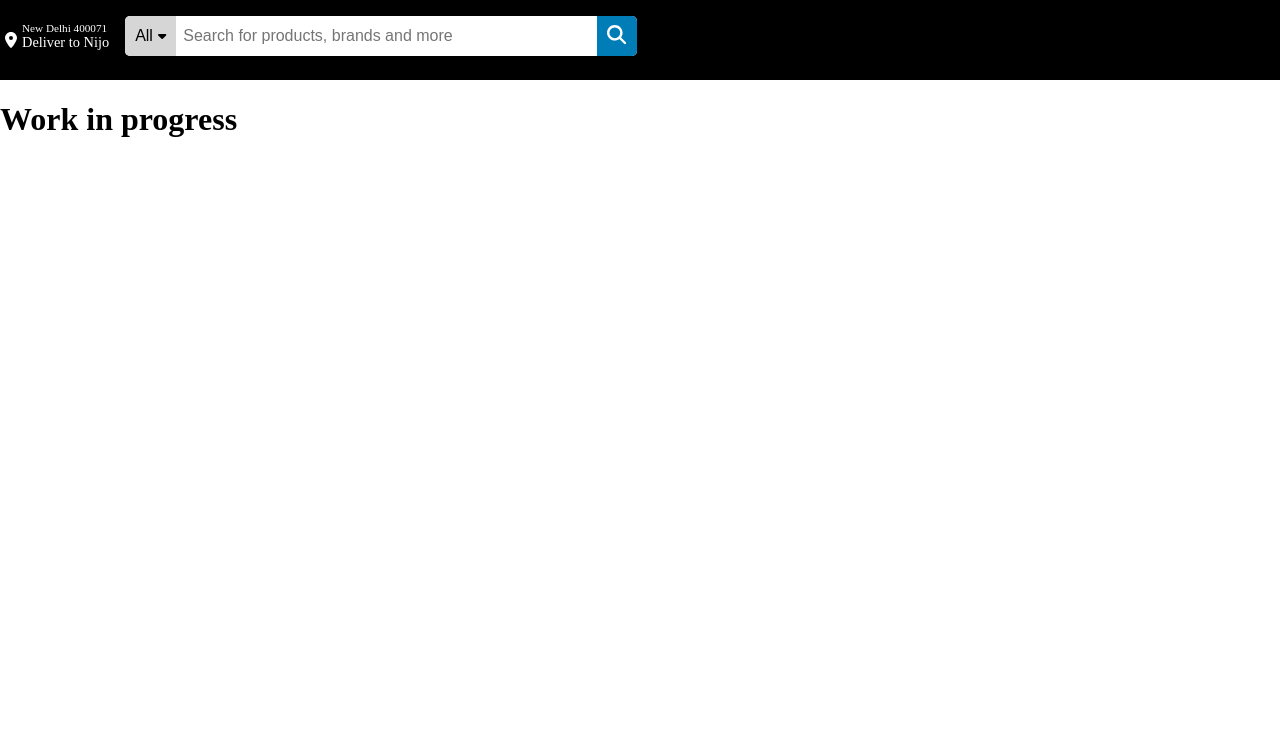
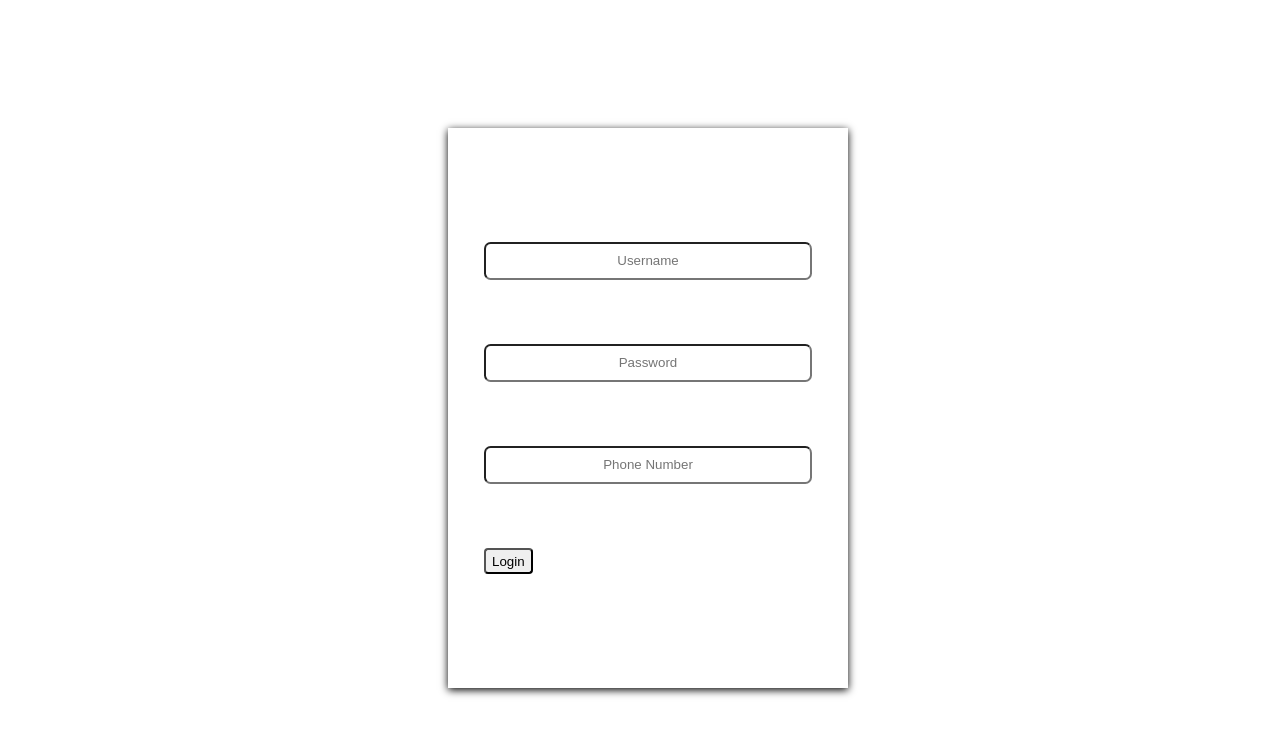
Before and after one commit to vaheedsk36/ecommerce-frontend, a React (Vite) app: page /login in a window 1280 px wide. Shown: the top 736 px of the page. Built offline with nearby package versions, Linux system fonts and the light colour scheme.

Commit message:
WIP: Login page

```diff
--- a/src/App.tsx
+++ b/src/App.tsx
@@ -1,30 +1,21 @@
 // import { useEffect } from "react";
+import { BrowserRouter, Routes, Route } from "react-router-dom";
 import BodyLayout from "./components/layouts/BodyLayout";
 import { QueryClientProvider, QueryClient } from 'react-query';
 import { ReactQueryDevtools } from 'react-query/devtools'
+import Login from "./pages/Login/Login";
 
 const queryClient = new QueryClient();
 
 function App() {
-
-
   return (
-    <QueryClientProvider client={queryClient}>
-      <div className="App">
-        <BodyLayout>
-          <div style={{
-            height:'100rem'
-          }}>
-            <h1>Work in progress</h1>
-          </div>
-        </BodyLayout>
-
-        <input type="number" />
-        <button type="submit" onClick={()=>{
-        }}>Submit</button>
-      </div>
-      {/* <ReactQueryDevtools initialIsOpen={false} position='bottom-right'/> */}
-    </QueryClientProvider>
+    <>
+      <BrowserRouter>
+        <Routes>
+          <Route path="/login" element={<Login />} />
+        </Routes>
+      </BrowserRouter>
+    </>
   );
 }
 
--- a/src/assets/styles/scss/color-codes.scss
+++ b/src/assets/styles/scss/color-codes.scss
@@ -0,0 +1 @@
+$white : #FFFFFF;
--- a/src/assets/styles/scss/index.scss
+++ b/src/assets/styles/scss/index.scss
@@ -1,7 +1,5 @@
-@import "./fontawesome/scss/fontawesome.scss";
-@import "./fontawesome/scss/solid.scss";
-@import "./fontawesome/scss/brands.scss";
 @import 'layout';
+@import 'login';
 
 /*
 ! We are following BEM design convention for css.
@@ -10,17 +8,3 @@
 $color_1: rgba(255, 255, 255, 0.87);
 $font-family_1: Inter, system-ui, Avenir, Helvetica, Arial, sans-serif;
 $background-color_1: #242424;
-
-&:root {
-	font-family: $font-family_1;
-	line-height: 1.5;
-	font-weight: 400;
-	color-scheme: light dark;
-	color: $color_1;
-	background-color: $background-color_1;
-	font-synthesis: none;
-	text-rendering: optimizeLegibility;
-	-webkit-font-smoothing: antialiased;
-	-moz-osx-font-smoothing: grayscale;
-	-webkit-text-size-adjust: 100%;
-}
--- /dev/null
+++ b/src/assets/styles/scss/login.scss
@@ -0,0 +1,41 @@
+@import 'color-codes';
+
+.login--container {
+    width: 100vw;
+    height: 100vh;
+    display : flex;
+    justify-content: center;
+    align-items: center;
+}
+
+.login--container-div {
+    background-color: $white;
+    height: 35rem;
+    width: 25rem;
+    align-items: center;
+    display : flex;
+    box-shadow: 0 0.1em 0.5em;
+    justify-content: center;
+
+    #formUsername, #formPassword, #formNumber {
+        margin-bottom: 4rem;
+        display: block;
+        height: 2rem;
+        width: 20rem;
+        text-align: center;
+        border-radius: .5em;
+
+    }
+}
+
+.login--btn {
+    height: 3em;
+    display: flex;
+    justify-content: center;
+    align-items: center;
+    border-radius: 0.25rem;
+    cursor: pointer;
+    height: 2em;
+}
+
+.login-google { background-image: url("../../images/google.png");}
--- a/src/main.tsx
+++ b/src/main.tsx
@@ -1,7 +1,7 @@
 import React from 'react'
 import ReactDOM from 'react-dom/client'
 import App from './App';
-import './assets/styles/scss/layout.scss';
+import './assets/styles/scss/index.scss';
 
 ReactDOM.createRoot(document.getElementById('root') as HTMLElement).render(
   <React.StrictMode>
--- /dev/null
+++ b/src/pages/Login/Login.tsx
@@ -0,0 +1,74 @@
+// @ts-nocheck
+import React, { useState } from 'react';
+import { faGoogle } from '@fortawesome/free-brands-svg-icons';
+import { FontAwesomeIcon } from '@fortawesome/react-fontawesome';
+import Button from 'react-bootstrap/Button';
+import Form from 'react-bootstrap/Form';
+import PhoneInput from 'react-phone-number-input'
+
+const Login = () => {
+
+  const [phoneNumber, setPhoneNumber] = useState();
+
+  const loginHandler = () => {
+  var myHeaders = new Headers();
+  myHeaders.append("Content-Type", "application/json");
+
+  const username = document.getElementById("formUsername").value;
+  const password = document.getElementById("formPassword").value;
+  const phoneNumber = document.getElementById("formNumber").value;
+
+  var body = JSON.stringify({
+    "username" : `${username}`,
+    "password" : `${password}`,
+    "phone" : `${phoneNumber}`
+  });
+
+  var requestOptions : any = {
+    method: 'POST',
+    headers: myHeaders,
+    body,
+    redirect: 'follow'
+  };
+
+  fetch("http://localhost:35000/api/v1/account/register", requestOptions)
+    .then(response => response.text())
+    .then(result => console.log(result))
+    .catch(error => console.log('error', error));
+  }
+
+  return (
+    <div className="login--container">
+        <div className="login--container-div">
+          <Form>
+            <Form.Group controlId="formUsername">
+              <Form.Control type="username" placeholder="Username" />
+            </Form.Group>
+
+            {/* <Form.Group controlId="formNumber">
+              <PhoneInput
+                  id = "formNumber"
+                  placeholder="Enter phone number"
+                  value= {phoneNumber}
+                  onChange={setPhoneNumber}
+              />
+            </Form.Group> */}
+
+            <Form.Group controlId="formPassword">
+              <Form.Control type="password" placeholder="Password" />
+            </Form.Group>
+
+            <Form.Group controlId="formNumber">
+              <Form.Control type="tel" placeholder="Phone Number" />
+            </Form.Group>
+            <Button variant="primary" className='login--btn' type="button" onClick={loginHandler}>
+              Login
+            </Button>
+          </Form>
+        </div>
+    </div>
+
+  )
+}
+
+export default Login;
```
Also changed, not shown: package.json (+7 -1 lines), src/store.ts (added, +26 -0 lines), src/assets/images/google.png (added), 1 other file (tests, documents, lock files or other folders).
